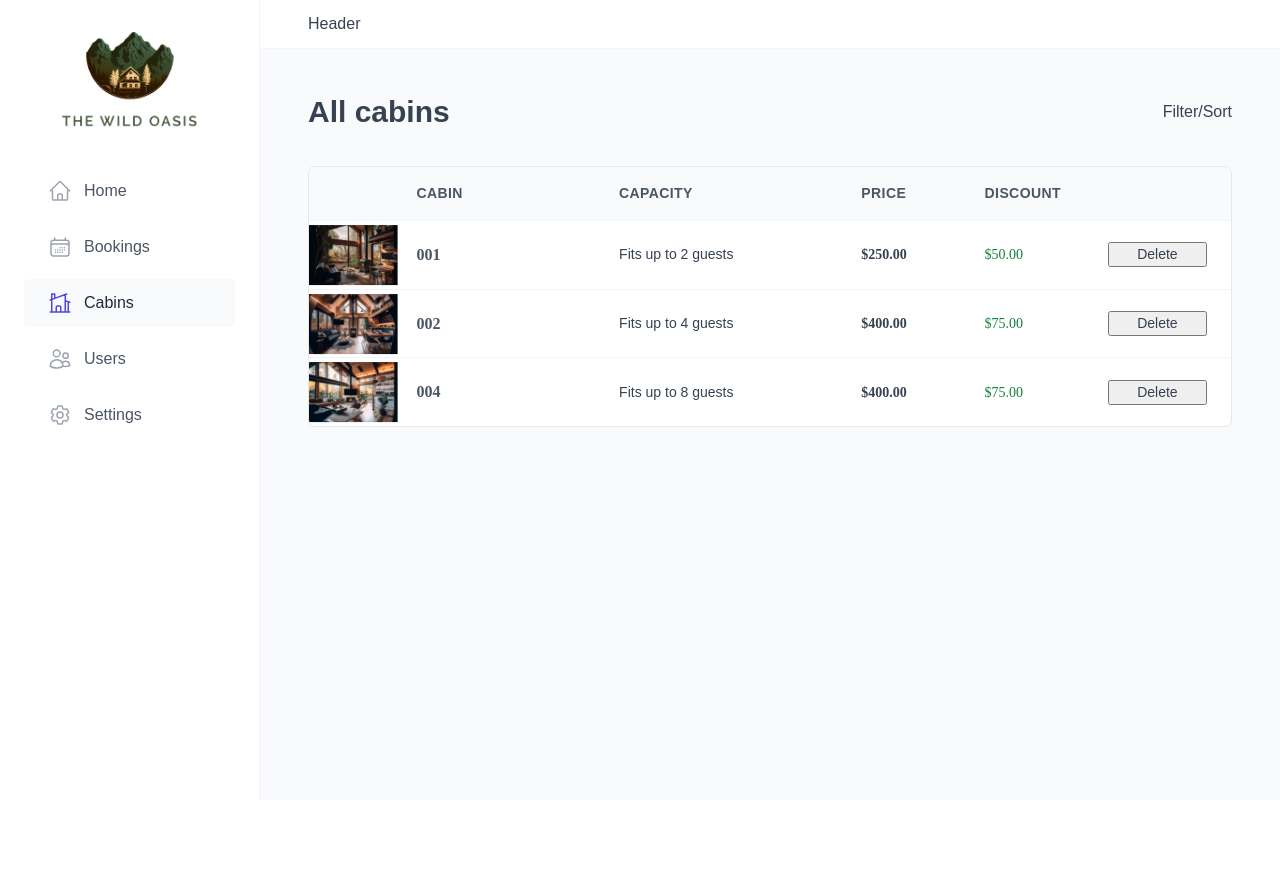
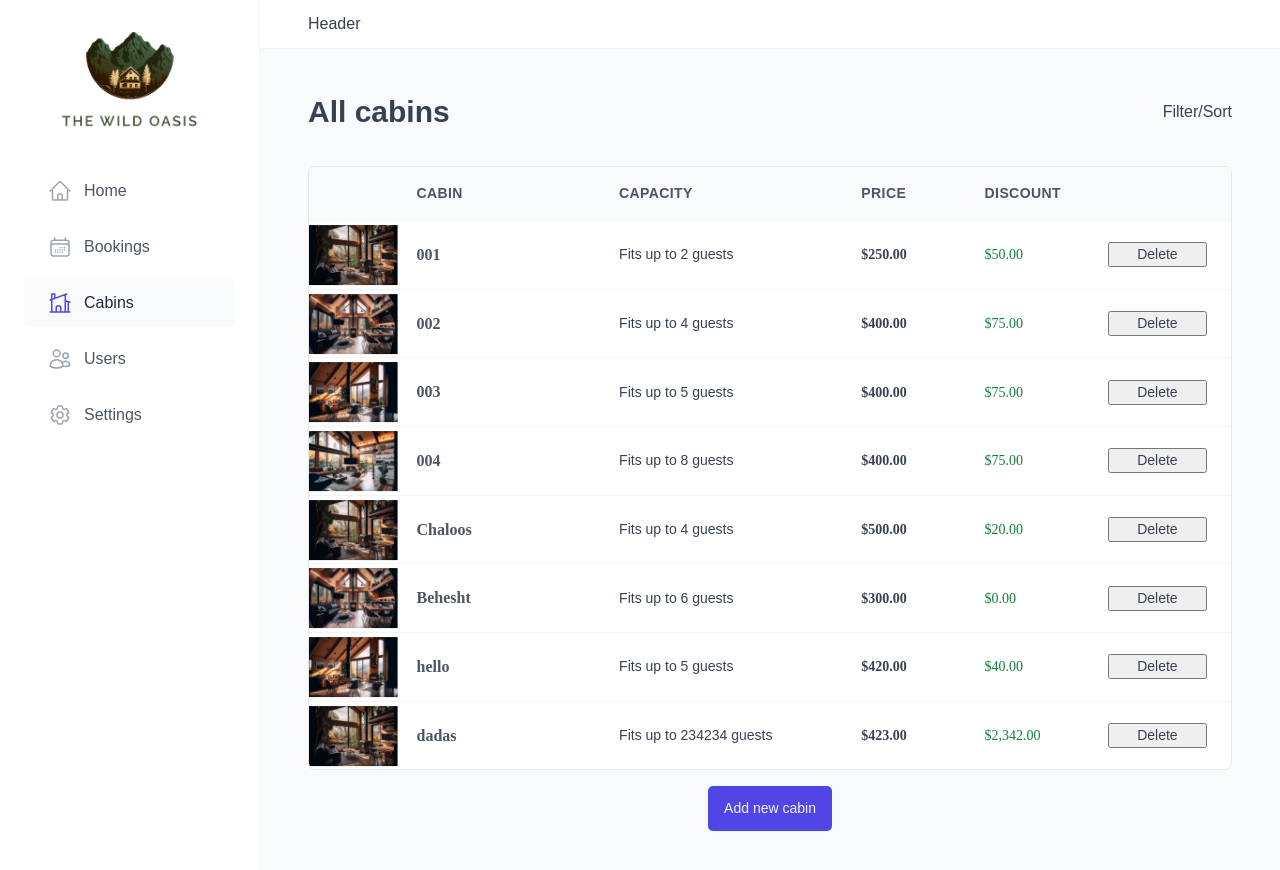
Before and after one commit to Soroush47/the-wild-oasis, a React (Vite) app: page /cabins in a window 1280 px wide. Shown: the top 870 px of the page. Before the commit the page ends 800 px from the top, so only its background shows below. Built offline with nearby package versions, Linux system fonts and the light colour scheme; data requests are answered from the project's data file.

Commit message:
add React-Hook-Form, create Post Api for adding new cabin

```diff
--- a/db.json
+++ b/db.json
@@ -21,6 +21,16 @@
       "image": "/src/data/cabins/cabin-002.jpg"
     },
     {
+      "id": "3",
+      "createdAt": "2026/05/17 10:00",
+      "name": "003",
+      "maxCapacity": 5,
+      "regularPrice": 400,
+      "discount": 75,
+      "description": "test",
+      "image": "/src/data/cabins/cabin-003.jpg"
+    },
+    {
       "id": "4",
       "createdAt": "2026/05/17 10:00",
       "name": "004",
@@ -29,6 +39,44 @@
       "discount": 75,
       "description": "test",
       "image": "/src/data/cabins/cabin-004.jpg"
+    },
+    {
+      "name": "Chaloos",
+      "maxCapacity": "4",
+      "regularPrice": "500",
+      "discount": "20",
+      "description": "dsfdsfsdfsd\n",
+      "image": "/src/data/cabins/cabin-001.jpg",
+      "id": "qkAhKUNPz_A"
+    },
+    {
+      "name": "Behesht",
+      "maxCapacity": "6",
+      "regularPrice": "300",
+      "discount": "0",
+      "description": "test 2",
+      "image": "/src/data/cabins/cabin-002.jpg",
+      "id": "lpqwOlcxHEE"
+    },
+    {
+      "name": "hello",
+      "maxCapacity": "5",
+      "regularPrice": "420",
+      "discount": "40",
+      "description": "fsadfsd",
+      "image": "/src/data/cabins/cabin-003.jpg",
+      "createdAt": "26/02/19 00:02:47",
+      "id": "i7uKUpFa-f8"
+    },
+    {
+      "name": "dadas",
+      "maxCapacity": "234234",
+      "regularPrice": "423",
+      "discount": "2342",
+      "description": "wqerweqfw",
+      "image": "/src/data/cabins/cabin-001.jpg",
+      "createdAt": "26/28/19 00:28:11",
+      "id": "O25X3nYW18s"
     }
   ],
   "guests": [
--- a/package.json
+++ b/package.json
@@ -18,6 +18,7 @@
     "json-server": "^1.0.0-beta.15",
     "react": "^18.2.0",
     "react-dom": "^18.2.0",
+    "react-hook-form": "^7.76.0",
     "react-hot-toast": "^2.6.0",
     "react-icons": "^5.6.0",
     "react-router-dom": "^6.30.3",
--- a/src/App.tsx
+++ b/src/App.tsx
@@ -64,7 +64,7 @@ function App() {
                         maxWidth: "500px",
                         padding: "16px 24px",
                         backgroundColor: "var(--color-grey-0)",
-                        color: "var(--color-grey-700",
+                        color: "var(--color-grey-700)",
                     },
                 }}
             />
--- a/src/features/cabins/CabinRow.tsx
+++ b/src/features/cabins/CabinRow.tsx
@@ -65,7 +65,7 @@ function CabinRow({ cabin }: CabinRowProps) {
         maxCapacity,
         regularPrice,
         discount,
-        description,
+        // description,
         image,
     } = cabin;
 
@@ -82,7 +82,7 @@ function CabinRow({ cabin }: CabinRowProps) {
         onError: () => toast.error("Cabin could not be deleted"),
     });
 
-    console.log(description);
+    // console.log(description);
     return (
         <TableRow role="row">
             <Img src={image} />
--- a/src/features/cabins/CabinTable.tsx
+++ b/src/features/cabins/CabinTable.tsx
@@ -31,13 +31,13 @@ const TableHeader = styled.header`
 `;
 
 function CabinTable() {
-    const { data, isLoading, error } = useQuery({
+    const { data, isLoading } = useQuery({
         queryKey: ["cabins"],
         queryFn: getCabins,
     });
     const cabins = data?.data;
 
-    console.log({ cabins, isLoading, error });
+    // console.log({ cabins, isLoading, error });
 
     if (isLoading) return <Spinner />;
 
--- a/src/features/cabins/CreateCabinForm.tsx
+++ b/src/features/cabins/CreateCabinForm.tsx
@@ -1,3 +1,4 @@
+import { useForm } from "react-hook-form";
 import styled from "styled-components";
 
 import Input from "../../ui/Input";
@@ -5,6 +6,9 @@ import Form from "../../ui/Form";
 import Button from "../../ui/Button";
 import FileInput from "../../ui/FileInput";
 import Textarea from "../../ui/Textarea";
+import { createCabin } from "../../services/apiCabins";
+import { useMutation, useQueryClient } from "@tanstack/react-query";
+import toast from "react-hot-toast";
 
 const FormRow = styled.div`
     display: grid;
@@ -37,50 +41,103 @@ const Label = styled.label`
     font-weight: 500;
 `;
 
-const Error = styled.span`
-  font-size: 1.4rem;
-  color: var(--color-red-700);
-`;
+// const Error = styled.span`
+//   font-size: 1.4rem;
+//   color: var(--color-red-700);
+// `;
+
+interface Cabin {
+    name: string;
+    maxCapacity: number;
+    regularPrice: number;
+    discount: number;
+    description: string;
+    image: string;
+}
 
 function CreateCabinForm() {
+    const { register, handleSubmit, reset } = useForm({
+        defaultValues: {
+            name: "",
+            maxCapacity: null,
+            regularPrice: null,
+            discount: 0,
+            description: "",
+            image: "/src/data/cabins/cabin-001.jpg",
+        },
+    });
+    const queryClient = useQueryClient();
+    const { mutate, isPending } = useMutation({
+        mutationFn: (cabin: Cabin) => createCabin(cabin),
+        onSuccess: () => {
+            toast.success("Cabin added successfully");
+            queryClient.invalidateQueries({
+                queryKey: ["cabins"],
+            });
+        },
+        onError: () => toast.error("Cabin could not add"),
+    });
+
+    const onSubmit = data => {
+        // console.log(data)
+        mutate(data);
+    };
+
+    console.log({ isPending });
+
     return (
-    <Form>
+        <Form onSubmit={handleSubmit(onSubmit)}>
             <FormRow>
                 <Label htmlFor="name">Cabin name</Label>
-        <Input type="text" id="name" />
+                <Input type="text" id="name" {...register("name")} />
             </FormRow>
 
             <FormRow>
                 <Label htmlFor="maxCapacity">Maximum capacity</Label>
-        <Input type="number" id="maxCapacity" />
+                <Input type="number" id="maxCapacity" {...register("maxCapacity")} />
             </FormRow>
 
             <FormRow>
                 <Label htmlFor="regularPrice">Regular price</Label>
-        <Input type="number" id="regularPrice" />
+                <Input type="number" id="regularPrice" {...register("regularPrice")} />
             </FormRow>
 
             <FormRow>
                 <Label htmlFor="discount">Discount</Label>
-        <Input type="number" id="discount" defaultValue={0} />
+                <Input
+                    type="number"
+                    id="discount"
+                    // defaultValue={0}
+                    {...register("discount")}
+                />
             </FormRow>
 
             <FormRow>
                 <Label htmlFor="description">Description for website</Label>
-        <Textarea type="number" id="description" defaultValue="" />
+                <Textarea
+                    type="number"
+                    id="description"
+                    // defaultValue=""
+                    {...register("description")}
+                />
             </FormRow>
 
             <FormRow>
                 <Label htmlFor="image">Cabin photo</Label>
-        <FileInput id="image" accept="image/*" />
+                <FileInput
+                    id="image"
+                    accept="image/*"
+                    {...register("image")}
+                    // defaultValue="/src/data/cabins/cabin-001.jpg"
+                />
             </FormRow>
 
             <FormRow>
                 {/* type is an HTML attribute! */}
-        <Button variation="secondary" type="reset">
+                <Button variation="secondary" onClick={() => reset()} type="button">
                     Cancel
                 </Button>
-        <Button>Edit cabin</Button>
+                <Button>Add cabin</Button>
             </FormRow>
         </Form>
     );
--- a/src/pages/Cabins.tsx
+++ b/src/pages/Cabins.tsx
@@ -3,8 +3,17 @@ import Heading from "../ui/Heading";
 import Row from "../ui/Row";
 // import { getCabins } from "../services/apiCabins";
 import CabinTable from "../features/cabins/CabinTable";
+import { useState } from "react";
+import Button from "../ui/Button";
+import CreateCabinForm from "../features/cabins/CreateCabinForm";
+import styled from "styled-components";
+
+const Container = styled.div`
+    margin: 0 auto;
+`;
 
 function Cabins() {
+    const [showForm, setShowForm] = useState(false);
     // useEffect(() => {
     //     const getData = async () => {
     //         try {
@@ -25,6 +34,12 @@ function Cabins() {
             </Row>
             <Row>
                 <CabinTable />
+                <Container>
+                    <Button onClick={() => setShowForm(show => !show)}>
+                        Add new cabin
+                    </Button>
+                </Container>
+                {showForm && <CreateCabinForm />}
             </Row>
         </>
     );
--- a/src/services/apiCabins.ts
+++ b/src/services/apiCabins.ts
@@ -1,5 +1,6 @@
 // import supabase from "./supabase";
 
+import { format } from "date-fns";
 import api from "../configs/api";
 
 export async function getCabins() {
@@ -17,3 +18,19 @@ export async function getCabins() {
 export async function deleteCabin(id: number) {
     return api.delete(`/cabins/${id}`);
 }
+
+interface Cabin {
+    createdAt?: string;
+    name: string;
+    maxCapacity: number;
+    regularPrice: number;
+    discount: number;
+    description: string;
+    image: string;
+}
+
+export async function createCabin(cabin: Cabin) {
+    const date = format(new Date(), "yy/mm/dd HH:mm:ss"); //HH:24 , hh:12
+    cabin.createdAt = date;
+    return api.post("/cabins", cabin);
+}
```
Also changed, not shown: 1 other file (tests, documents, lock files or other folders). Lines whose indentation alone changed are shown as unchanged.
